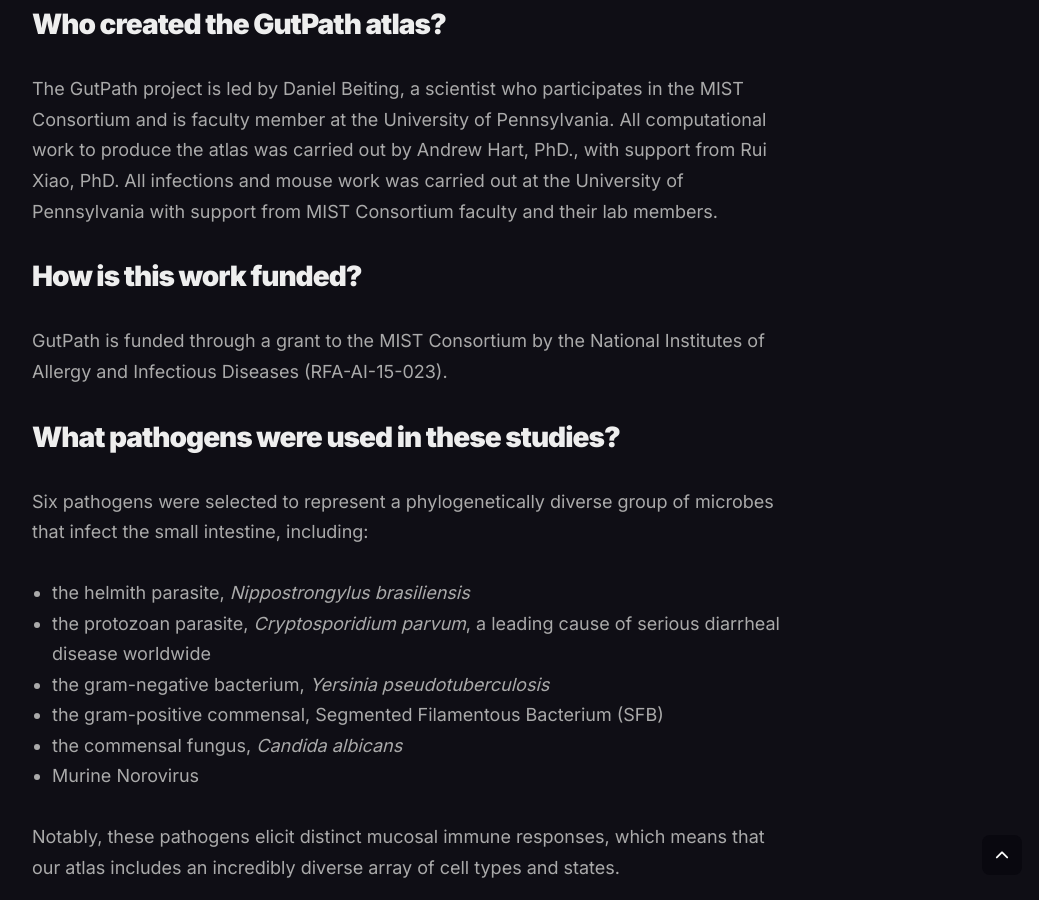
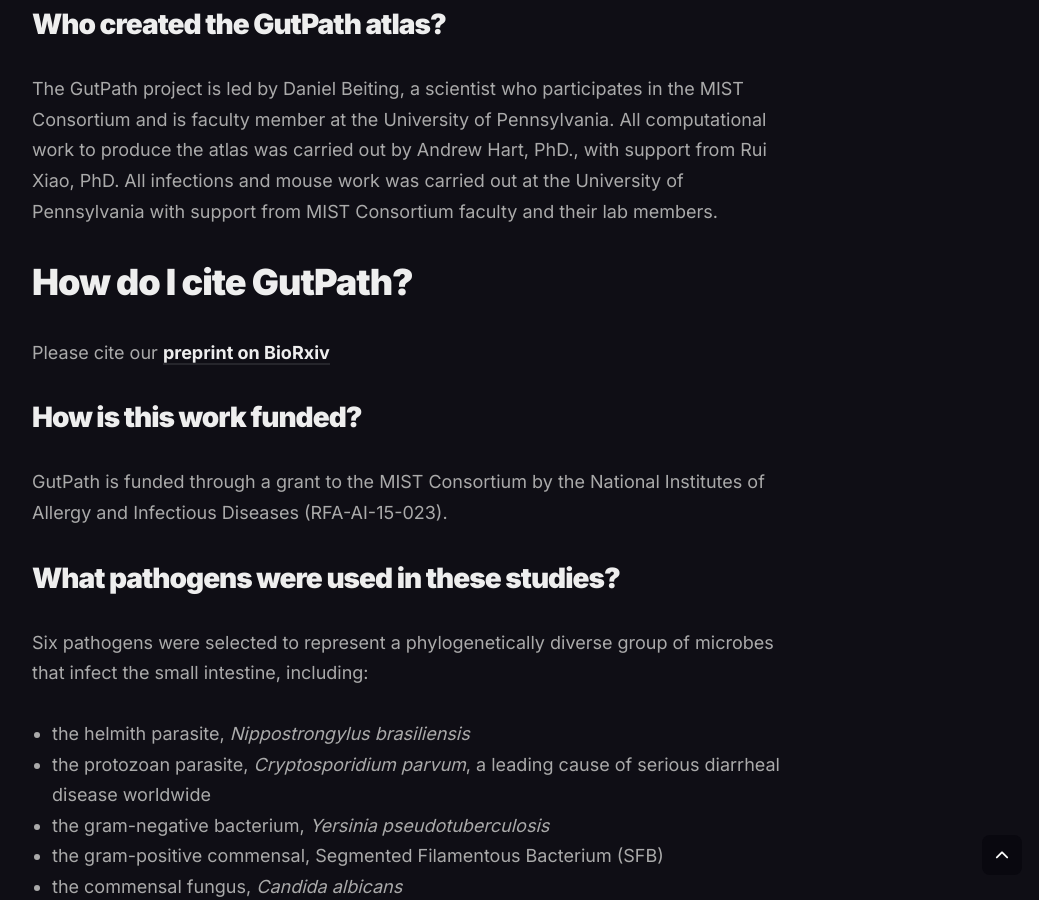
Before and after one commit to dpbisme/gutpath, a Jekyll site: the page built from _pages/FAQ.md, in a window 1280 px wide and 900 px high, scrolled down 1065 px. Shown: the whole window, without its empty margins (228-1267 px from the left). Built offline with Jekyll 4.4.1, drawn with Linux system fonts in a browser that asks for light colours.

```diff
--- a/_pages/FAQ.md
+++ b/_pages/FAQ.md
@@ -14,6 +14,10 @@
 ## Who created the GutPath atlas?
 
 The GutPath project is led by Daniel Beiting, a scientist who participates in the MIST Consortium and is faculty member at the University of Pennsylvania.  All computational work to produce the atlas was carried out by Andrew Hart, PhD., with support from Rui Xiao, PhD.  All infections and mouse work was carried out at the University of Pennsylvania with support from MIST Consortium faculty and their lab members.
+
+# How do I cite GutPath?
+
+Please cite our **[preprint on BioRxiv]()**
 
 ## How is this work funded?
 
```
Also changed, not shown: _posts/2024-11-12-MLN_CITE-seq.md (+2 -0 lines), _posts/2024-11-15-ileum_CITE-seq.md (+2 -0 lines), 2 other files.
